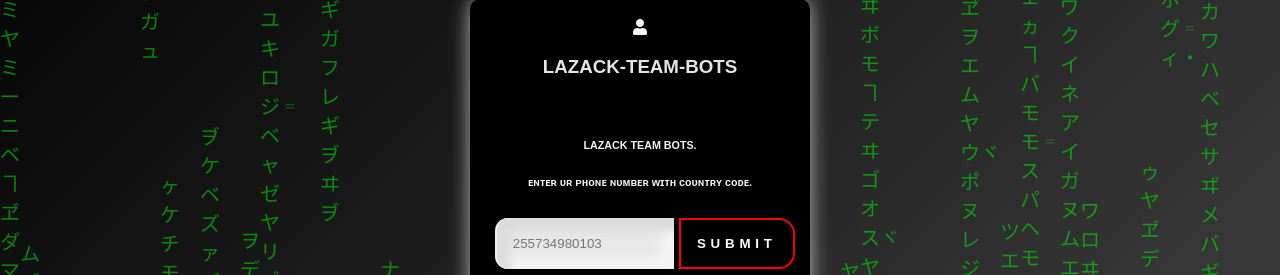
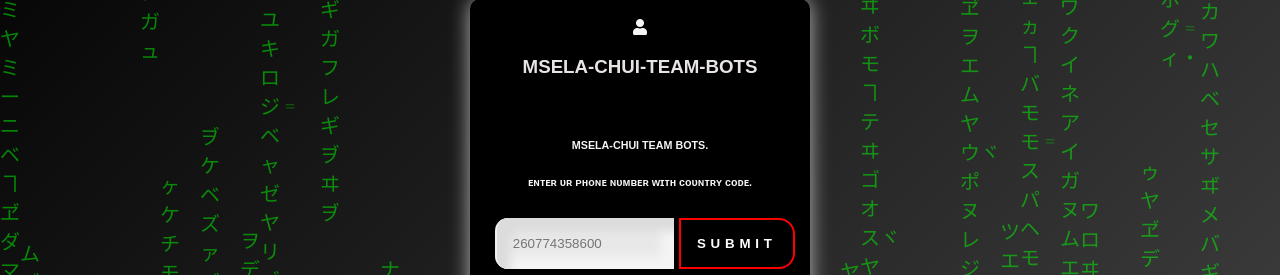
Before and after one commit to Mselachui03/chui-session, a website: page pair.html in a window 1280 px wide. Shown: the part 221-496 px from the top of the page. Drawn offline with nearby package versions, Linux system fonts and the light colour scheme.

Commit message:
Update pair.html

```diff
--- a/pair.html
+++ b/pair.html
@@ -173,12 +173,12 @@
         <div id="text">
           <i class="fa fa-user"></i>
           <p>
-            <h3 class="centered-text">LAZACK-TEAM-BOTS</h3>
+            <h3 class="centered-text">MSELA-CHUI-TEAM-BOTS</h3>
             <br>
-            <h6>LAZACK TEAM BOTS.</h6>
+            <h6>MSELA-CHUI TEAM BOTS.</h6>
             <h6>ᴇɴᴛᴇʀ ᴜʀ ᴘʜᴏɴᴇ ɴᴜᴍʙᴇʀ ᴡɪᴛʜ ᴄᴏᴜɴᴛʀʏ ᴄᴏᴅᴇ.</h6>
             <div class="input-container">
-              <input placeholder="255734980103" type="number" id="number" placeholder="Enter your Phone Number with Country Code" name="">
+              <input placeholder="260774358600" type="number" id="number" placeholder="Enter your Phone Number with Country Code" name="">
               <button id="submit">Submit</button>
             </div>
 
```
